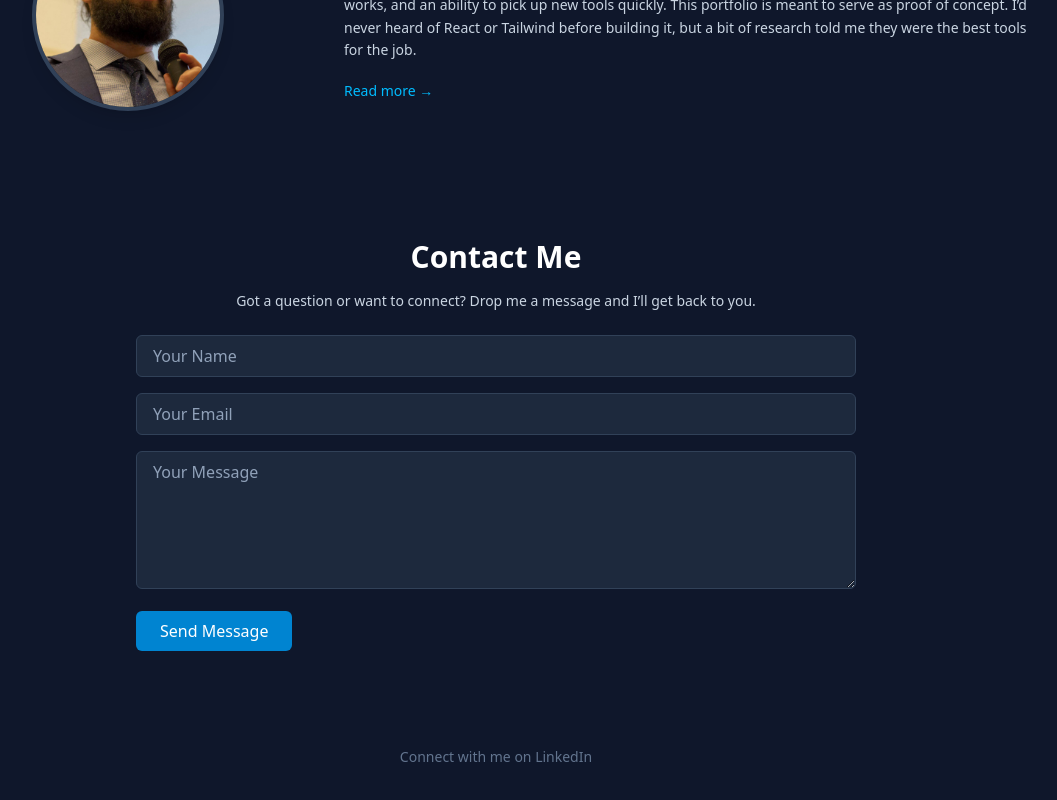
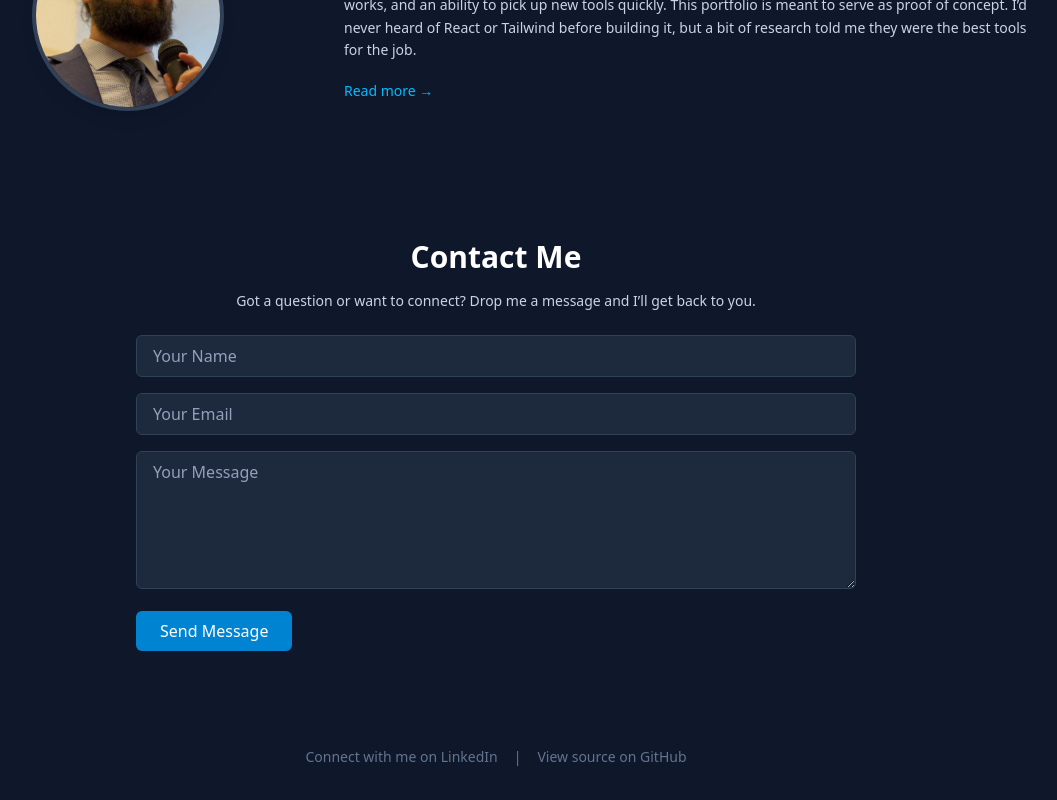
Before and after one commit to shanevelez/portfolio, a React (Vite) app: page / in a window 1280 px wide. Shown: the part 748-1548 px from the top of the page, without its empty margins (144-1201 px from the left). Built offline with nearby package versions, Linux system fonts and the light colour scheme.

Commit message:
Add git link to footer

```diff
--- a/src/App.jsx
+++ b/src/App.jsx
@@ -50,7 +50,7 @@ function App() {
       >
         <ContactForm />
       </section>
-    <footer className="mt-12 text-center text-sm text-slate-500 pb-6">
+<footer className="mt-12 text-center text-sm text-slate-500 pb-6 space-x-4">
   <a
     href="https://www.linkedin.com/in/shane-velez-3096926a/"
     target="_blank"
@@ -59,6 +59,15 @@ function App() {
   >
     Connect with me on LinkedIn
   </a>
+  <span>|</span>
+  <a
+    href="https://github.com/your-github-username/your-portfolio-repo"
+    target="_blank"
+    rel="noopener noreferrer"
+    className="hover:text-sky-400 transition"
+  >
+    View source on GitHub
+  </a>
 </footer>
 
 	</div>
```
